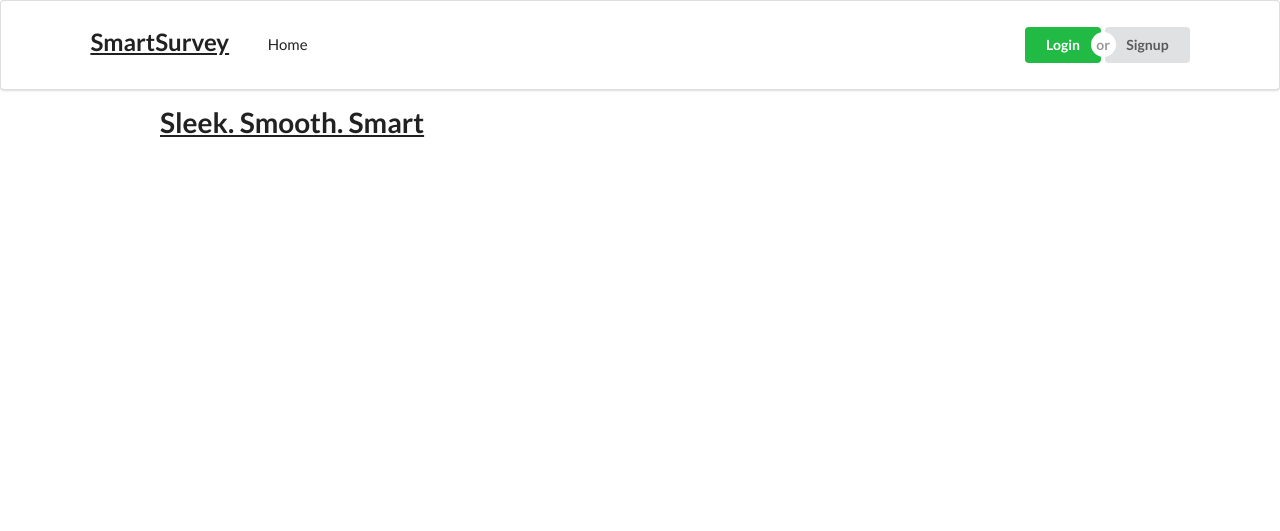
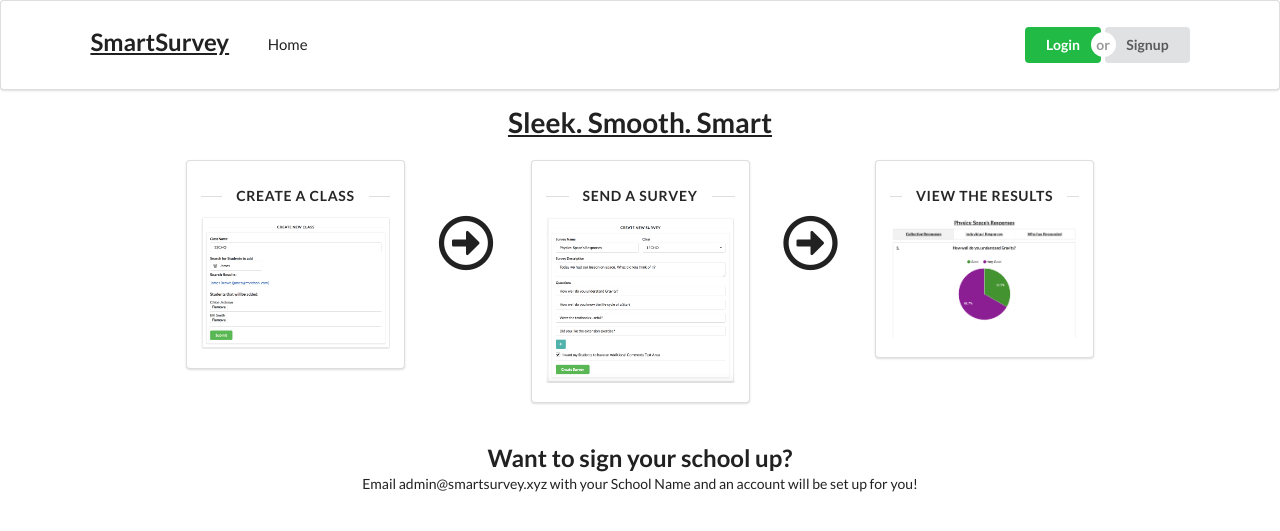
Before and after one commit to badger1661/smart-survey, a Django app: template templates/home/home.html in a window 1280 px wide. Shown: the top 531 px of the page. Run offline with Django 3.2, Linux system fonts and the light colour scheme; the template is opened without the code that fills it, so the values that code supplies are empty; some libraries are stand-ins or nearby versions.

Commit message:
First home page

```diff
--- a/templates/base.html
+++ b/templates/base.html
@@ -1,7 +1,6 @@
 <!DOCTYPE html>
 
 <head>
-  {% load staticfiles %}
   <!--Sematic-->
   <script src="//ajax.googleapis.com/ajax/libs/jquery/2.1.3/jquery.min.js"></script>
   <script src="https://cdn.jsdelivr.net/npm/js-cookie@2/src/js.cookie.min.js"></script>
--- a/templates/home/home.html
+++ b/templates/home/home.html
@@ -1,7 +1,44 @@
 {% extends 'base.html' %}
+{% load staticfiles %}
 
 {% block content %}
 <div style="width: 75%; margin-left:auto; margin-right:auto;padding-bottom:15%">
-    <h1><u>Sleek. Smooth. Smart</u></h1>
+    <div style='text-align: center;'><h1><u>Sleek. Smooth. Smart</u></h1></div>
+    <br>
+
+    <div class="ui center aligned three column grid">
+        <div class="four wide column">
+          <div class="ui segment">
+                <div class="ui horizontal divider">
+                Create a Class
+
+                      </div>
+                      <img src="{% static 'home_images/1.png' %}" alt="View Results" width="100%" height="100%">
+          </div>
+        </div>
+        <div style='padding-top:7%;'>
+        <i class="huge arrow alternate circle right outline icon"></i>
+    </div>
+        <div class="four wide column">
+          <div class="ui segment">
+              <div class="ui horizontal divider">
+              Send a Survey
+                  </div>
+                  <img src="{% static 'home_images/2.png' %}" alt="View Results" width="100%" height="100%">
+          </div>
+        </div>
+        <div style='padding-top:7%;'>
+            <i class="huge arrow alternate circle right outline icon"></i>
+        </div>
+        <div class="four wide column">
+          <div class="ui segment">
+                <div class="ui horizontal divider">
+                        View the results
+                      </div>
+                      <img src="{% static 'home_images/3.png' %}" alt="View Results" width="100%" height="100%">
+          </div>
+        </div>
+      </div><br><br>
+        <div style='text-align: center;'><h2>Want to sign your school up?</h2>Email admin@smartsurvey.xyz with your School Name and an account will be set up for you!</div>
     </div>
 {% endblock %}
--- a/templates/users/login.html
+++ b/templates/users/login.html
@@ -12,6 +12,8 @@
               <div class="required field">
                   {{ form.password.label }} {{ form.password }} {{ form.password.errors }}
               </div>
+  {{ form.non_field_errors }}
+
               <button class="ui primary submit button" name="submit_button" id="submit_button" type="submit">Login</button><br>
 
             Forgot your password? Click <a href='/password_reset/'>here</a>.
@@ -24,4 +26,6 @@
           </div>
   </div>
 
+
+
 {% endblock %}
```
Also changed, not shown: static/home_images/1.png (added), static/home_images/2.png (added), static/home_images/3.png (added), 1 other file.
